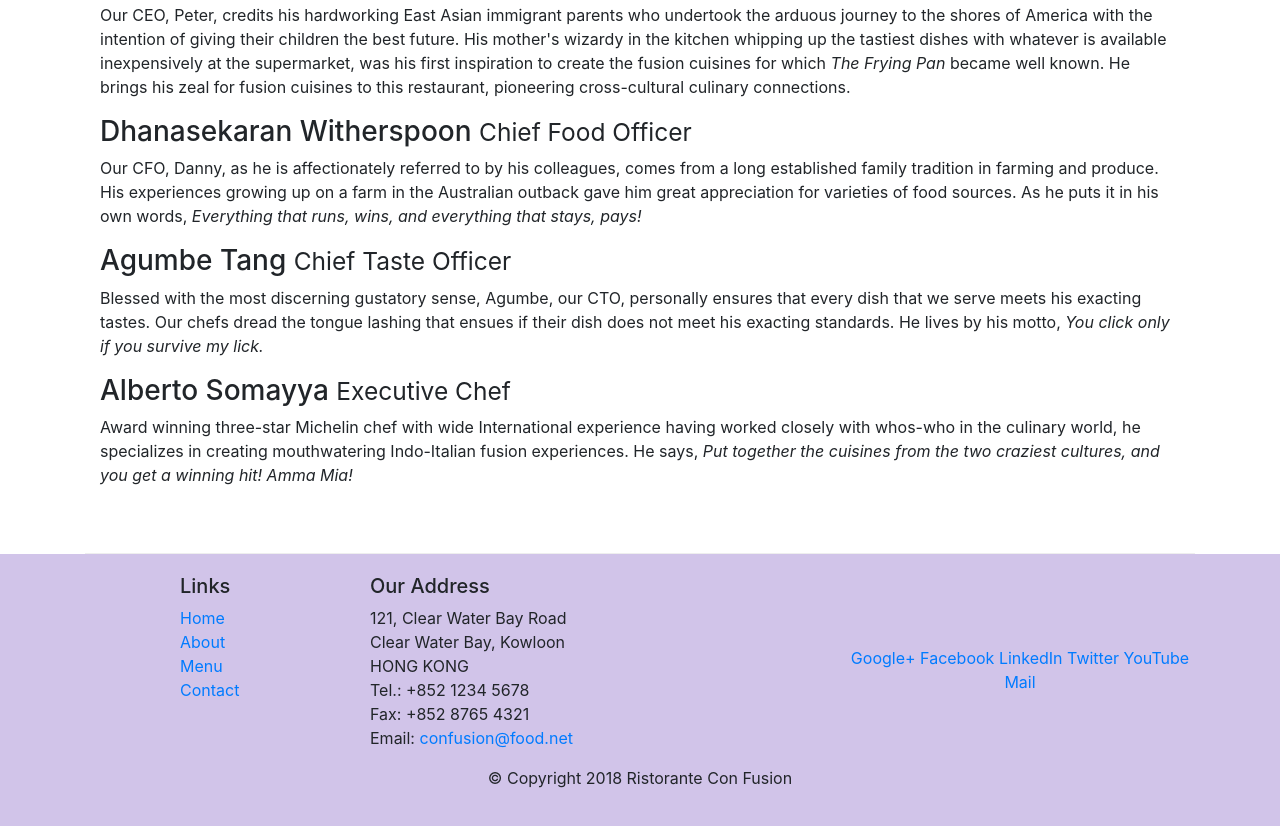
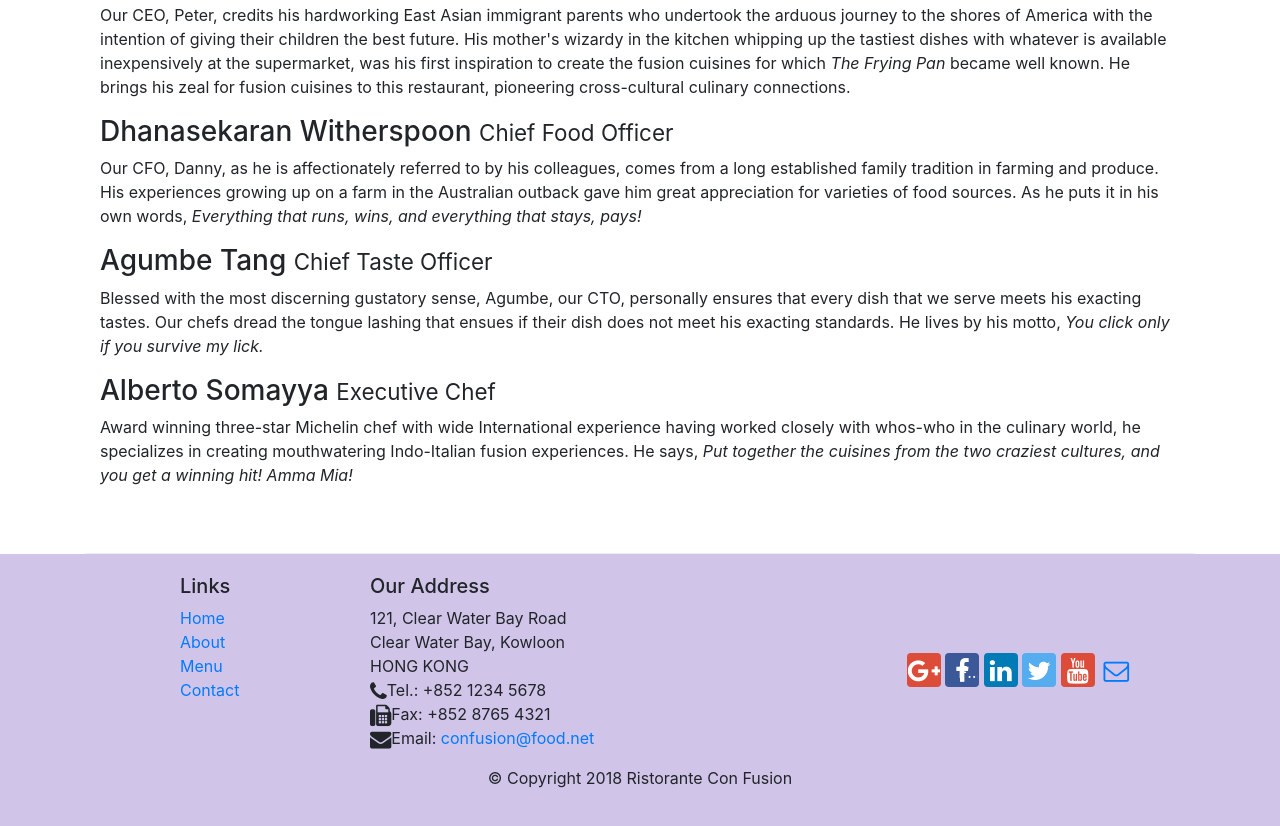
Before and after one commit to dmcin003/Coursera_Full_Stack_React, a website: page Bootstrap4/conFusion/aboutus.html in a window 1280 px wide. Shown: the part 950-1776 px from the top of the page. Drawn offline with nearby package versions, Linux system fonts and the light colour scheme.

Commit message:
Icon Fonts

```diff
--- a/Bootstrap4/conFusion/aboutus.html
+++ b/Bootstrap4/conFusion/aboutus.html
@@ -8,6 +8,8 @@
     <meta http-equiv="x-ua-compatible" content="ie=edge">
 
     <!-- Bootstrap CSS -->
+    <link rel="stylesheet" href="node_modules/font-awesome/css/font-awesome.min.css">
+    <link rel="stylesheet" href="node_modules/bootstrap-social/bootstrap-social.css">
     <link rel="stylesheet" href="node_modules/bootstrap/dist/css/bootstrap.min.css">
     <link rel="stylesheet" href="css/styles.css">
     <title>Ristorante Con Fusion: About Us</title>
@@ -23,10 +25,10 @@
             <a class = "navbar-brand mr-auto" href = "index.html">Ristorante con Fusion</a>
             <div class = "collapse navbar-collapse" id="Navbar">
                 <ul class ="navbar-nav mr-auto">
-                    <li class = "nav-item"><a class = "nav-link" href = "index.html">Home</a></li>
-                    <li class = "nav-item active"><a class = "nav-link" href = "#">About</a></li>
-                    <li class = "nav-item"><a class = "nav-link" href = "#">Menu</a></li>
-                    <li class = "nav-item"><a class = "nav-link" href = "#">Content</a></li>
+                    <li class="nav-item"><a class="nav-link" href="index.html"><span class="fa fa-home fa-lg"></span> Home</a></li>
+                    <li class="nav-item active"><a class="nav-link" href="#"><span class="fa fa-info fa-lg"></span> About</a></li>
+                    <li class="nav-item"><a class="nav-link" href="#"><span class="fa fa-list fa-lg"></span> Menu</a></li>
+                    <li class="nav-item"><a class="nav-link" href="#"><span class="fa fa-address-card fa-lg"></span> Contact</a></li>
                 </ul>
             </div>
 
@@ -102,19 +104,19 @@
 		              121, Clear Water Bay Road<br>
 		              Clear Water Bay, Kowloon<br>
 		              HONG KONG<br>
-		              Tel.: +852 1234 5678<br>
-		              Fax: +852 8765 4321<br>
-		              Email: <a href="mailto:confusion@food.net">confusion@food.net</a>
+		              <i class = "fa fa-phone fa-lg"></i>Tel.: +852 1234 5678<br>
+		              <i class = "fa fa-fax fa-lg"></i>Fax: +852 8765 4321<br>
+		              <i class = "fa fa-envelope fa-lg"></i>Email: <a href="mailto:confusion@food.net">confusion@food.net</a>
 		           </address>
                 </div>
                 <div class="col-12 col-sm-4 align-self-center">
                     <div class="text-center">
-                        <a href="http://google.com/+">Google+</a>
-                        <a href="http://www.facebook.com/profile.php?id=">Facebook</a>
-                        <a href="http://www.linkedin.com/in/">LinkedIn</a>
-                        <a href="http://twitter.com/">Twitter</a>
-                        <a href="http://youtube.com/">YouTube</a>
-                        <a href="mailto:">Mail</a>
+                        <a class ="btn btn-social-icon btn-google"href="http://google.com/+"><i class ="fa fa-google-plus"></i></a>
+                        <a class = "btn btn-social-icon btn-facebook"href="http://www.facebook.com/profile.php?id="><i class = "fa fa-facebook"></i>Facebook</a>
+                        <a class = "btn btn-social-icon btn-linkedin"href="http://www.linkedin.com/in/"><i class = "fa fa-linkedin"></i></a>
+                        <a class = "btn btn-social-icon btn-twitter"href="http://twitter.com/"><i class = "fa fa-twitter"></i></a>
+                        <a class = "btn btn-social-icon btn-google"href="http://youtube.com/"><i class = "fa fa-youtube"></i></a>
+                        <a class = "btn btn-social-icon"href="mailto:"><i class = "fa fa-envelope-o"></i></a>
                     </div>
                 </div>
            </div>
```
Also changed, not shown: Bootstrap4/conFusion/index.html (+15 -13 lines), Bootstrap4/conFusion/package.json (+8 -1 lines), 2 other files.
